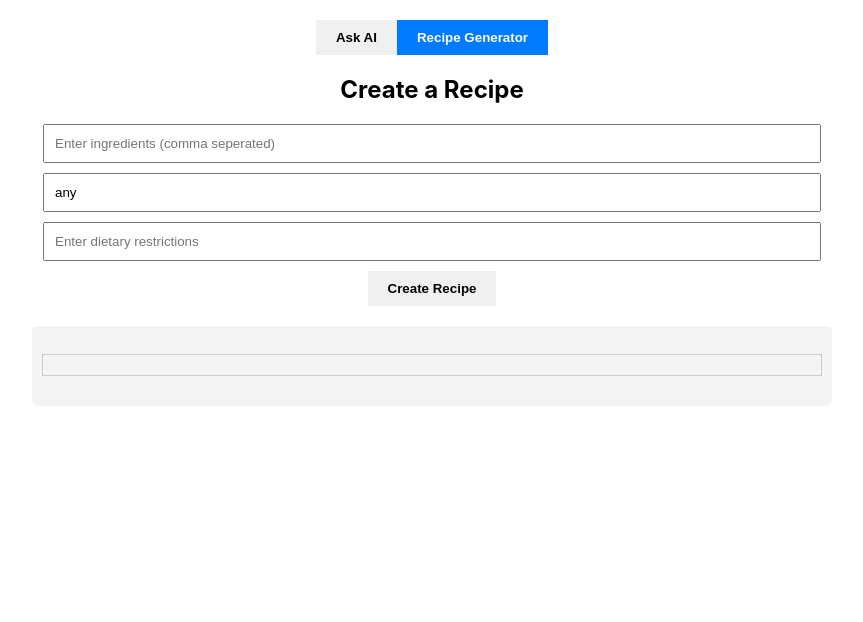
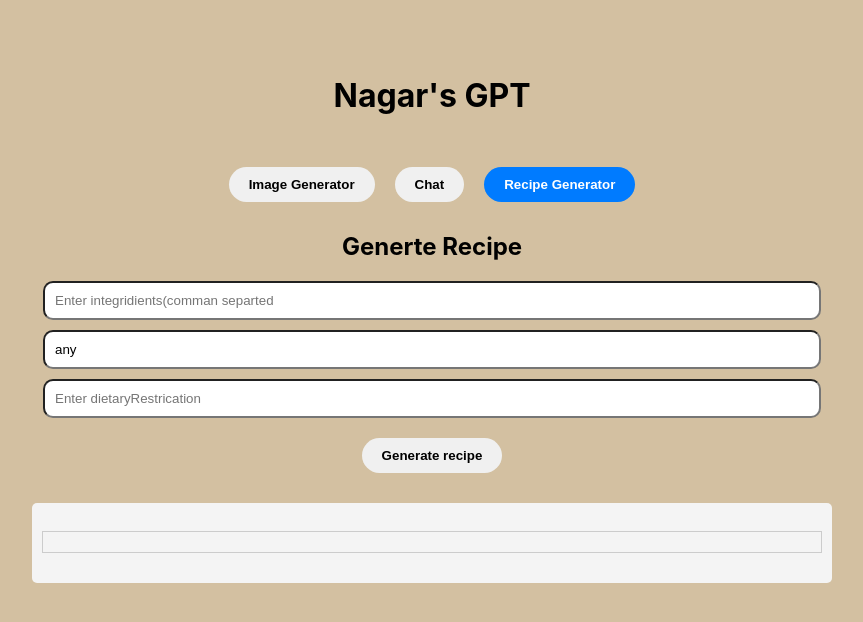
Before and after one commit to ManishNagar001/Spring-Demo, a React (Create React App) app in the folder spring-ai-demo-react/: page / in a window 1280 px wide. Both pictures are taken after a click on the button "Recipe Generator". Shown: the top 622 px of the page, without its empty margins (208-1071 px from the left). Built offline with nearby package versions, Linux system fonts and the light colour scheme.

Commit message:
Local working

```diff
--- a/spring-ai-demo-react/src/App.css
+++ b/spring-ai-demo-react/src/App.css
@@ -1,3 +1,6 @@
+body {
+  background-color: #d3c0a1;
+}
 .App {
   text-align: center;
   max-width: 800px;
@@ -10,6 +13,10 @@
   justify-content: space-around;
   margin-bottom: 20px;
 }
+h1 {
+  text-align: center;
+  padding: 35px 0px 20px;
+}
 
 button {
   padding: 10px 20px;
@@ -17,6 +24,8 @@ button {
   border: none;
   background-color: #f0f0f0;
   font-weight: bold;
+  border-radius: 20px;
+  margin: 10px;
 }
 
 button.active {
@@ -29,6 +38,7 @@ input {
   width: calc(100% - 22px);
   margin-bottom: 10px;
   box-sizing: border-box;
+  border-radius: 10px;
 }
 
 .tab-content {
@@ -36,10 +46,11 @@ input {
 }
 
 .image-grid {
-  display: grid;
+  //display: grid;
   grid-template-columns: repeat(4, 1fr);
   gap: 10px;
-  margin-top: 20px;
+  margin-top: 10px;
+  justify-content: center;
 }
 
 img {
--- a/spring-ai-demo-react/src/App.js
+++ b/spring-ai-demo-react/src/App.js
@@ -1,37 +1,39 @@
-import React, { useState } from 'react';
+import React, {useState} from 'react';
 import './App.css';
-// import ImageGenerator from './components/ImageGenerator';
-import ChatComponent from './components/ChatComponent';
-import RecipeGenerator from './components/RecipeGenerator';
+// import ImageGenerator from './components/imageGenerator';
+import RecipeGenerator from './components/recipeGenerator';
+import ImageFree from './components/imageFree';
+import Chat from './components/chat';
 
 function App() {
-  const [activeTab, setActiveTab] = useState('image-generator');
 
-  const handleTabChange = (tab) => {
-    //alert(tab)
-    setActiveTab(tab);
+  const [activeTab,setActiveTab]=useState('image-generator')
+
+  const handleTabChange=(tab)=>{
+   // alert(tab)
+    setActiveTab(tab)
   };
 
   return (
     <div className="App">
-      {/* <button className={activeTab === 'image-generator' ? 'active' : ''}
-       onClick={() => handleTabChange('image-generator')}>
-        Image Generator
-        </button> */}
-      <button  className={activeTab === 'chat' ? 'active' : ''}
-      onClick={() => handleTabChange('chat')}>
-        Ask AI
-        </button>
-      <button className={activeTab === 'recipe-generator' ? 'active' : ''}
-      onClick={() => handleTabChange('recipe-generator')}>
-        Recipe Generator
-        </button>
+      <h1> Nagar's GPT </h1>
+      <button className={activeTab==='image-generator' ? 'active':' '}
+      onClick={()=> handleTabChange('image-generator')}>
+        Image Generator </button>
+      <button className={ activeTab==='chat' ? 'active': ' '}
+       onClick={()=> handleTabChange('chat')}>Chat </button>
+      <button  className={activeTab==='recipe-generator'? 'active':' '}
+       onClick={()=> handleTabChange('recipe-generator')}> Recipe Generator </button>
 
-        <div>
-          {/* {activeTab === 'image-generator' && <ImageGenerator/>} */}
-          {activeTab === 'chat' && <ChatComponent/>}
-          {activeTab === 'recipe-generator' && <RecipeGenerator/>}
-        </div>
+          <div>
+            {/* {activeTab=='image-generator' && <ImageGenerator/>} */}
+             {activeTab=='image-generator' && <ImageFree/>}
+
+             {activeTab=='chat' && <Chat/>}
+           {activeTab=='recipe-generator' && <RecipeGenerator/>}
+
+          </div>
+
     </div>
   );
 }
--- a/spring-ai-demo-react/src/components/ChatComponent.js
+++ /dev/null
@@ -1,35 +0,0 @@
-import React, { useState } from "react";
-
-function ChatComponent() {
-    const [prompt, setPrompt] = useState('');
-    const [chatResponse, setChatResponse] = useState('');
-
-    const askAI = async () => {
-        try {
-            const response = await fetch(`http://localhost:8080/askai?prompt=${prompt}`)
-            const data = await response.text();
-            console.log(data);
-            setChatResponse(data);
-        } catch (error) {
-            console.error("Error generating response : ", error)
-        }
-    };
-
-    return (
-        <div>
-            <h2>Talk to AI</h2>
-            <input
-                type="text"
-                value={prompt}
-                onChange={(e) => setPrompt(e.target.value)}
-                placeholder="Enter a prompt for AI"
-            />
-            <button onClick={askAI}>Ask AI</button>
-            <div className="output">
-                <p>{chatResponse}</p>
-            </div>
-        </div>
-    );
-}
-
-export default ChatComponent;
--- a/spring-ai-demo-react/src/components/RecipeGenerator.js
+++ b/spring-ai-demo-react/src/components/RecipeGenerator.js
@@ -1,52 +1,55 @@
-import React, { useState } from "react";
+import React,{useState} from 'react'
 
-function RecipeGenerator() {
-    const [ingredients, setIngredients] = useState('');
-    const [cuisine, setCuisine] = useState('any');
-    const [dietaryRestrictions, setDietaryRestrictions] = useState('');
-    const [recipe, setRecipe] = useState('');
+export function RecipeGenerator(){
+
+    const[ingredients, setIngredients]=useState('');
+
+    const[cusine, setCusine]=useState('any');
+
+    const[dietaryRestrication, setdietaryRestrication]=useState('');
+
+    const[recipe, setRecipe]=useState('');
+
+    const GenerateRecipe =async ()=>{
+
+          try{
+            const response= await fetch(`http://localhost:8080/recipeGenerator?ingredients=${ingredients}&cuisine=${cusine}&dietaryRestications=${dietaryRestrication}`)
+           const data=await response.text();
+           console.log(data) ;
+           setRecipe(data);
+        }
+        catch(error){
+            console.error("Error generating recipe: ",error)
+
+        }
+
+    };
 
 
-    const createRecipe = async () => {
-        try {
-            const response = await fetch(`http://localhost:8080/recipeGenerator?ingredients=${ingredients}&dietaryRestrictions=${dietaryRestrictions}&cuisine=${cuisine}`)
-            const data = await response.text();
-            console.log(data);
-            setRecipe(data);
-        } catch (error) {
-            console.error("Error generating recipe : ", error)
-        }
-    };
+    return (
 
-    return (
         <div>
-            <h2>Create a Recipe</h2>
-            <input
-                type="text"
-                value={ingredients}
-                onChange={(e) => setIngredients(e.target.value)}
-                placeholder="Enter ingredients (comma seperated)"
-            />
 
-            <input
-                type="text"
-                value={cuisine}
-                onChange={(e) => setCuisine(e.target.value)}
-                placeholder="Enter cuisine type"
-            />
+        <h2>Generte Recipe </h2>
+        <input type="text"  value={ingredients}
+        onChange={(e)=>setIngredients(e.target.value)}
+       placeholder="Enter integridients(comman separted" />
 
-            <input
-                type="text"
-                value={dietaryRestrictions}
-                onChange={(e) => setDietaryRestrictions(e.target.value)}
-                placeholder="Enter dietary restrictions"
-            />
+          <input type="text"  value={cusine}
+        onChange={(e)=>setCusine(e.target.value)}
+       placeholder="Enter cusine" />
 
-            <button onClick={createRecipe}>Create Recipe</button>
+          <input type="text"  value={dietaryRestrication}
+        onChange={(e)=>setdietaryRestrication(e.target.value)}
+       placeholder="Enter dietaryRestrication" />
 
-            <div className="output">
-                <pre className="recipe-text">{recipe}</pre>
+        <button onClick={GenerateRecipe}> Generate recipe </button>
+         <div className="output">
+            <pre className="recipe-text">{recipe}</pre>
+
+
             </div>
+
         </div>
     );
 }
--- /dev/null
+++ b/spring-ai-demo-react/src/components/chat.js
@@ -0,0 +1,47 @@
+import React,{useState} from 'react'
+
+export function Chat(){
+    const [prompt, setPrompt]=useState('');
+    const [chatResponse,setChatResponse]=useState('');
+    const[loading, setLoading]=useState(false)
+
+   const askAI=async ()=>{
+     try{
+           setLoading(true);
+            const response= await fetch(`http://localhost:8080/askai?prompt=${prompt}`)
+           const data=await response.text();
+           console.log(data) ;
+           setChatResponse(data);
+        }
+        catch(error){
+            console.error("Error generating Image: ",error)
+
+        }
+        finally{
+            setLoading(false);
+        }
+   }
+
+    return (
+        <div>
+          <h2>Chat </h2>
+          <input  type="text" value={prompt}
+          onChange={(e)=> setPrompt(e.target.value)}
+           placeholder="Enter a prompt for AI"
+           />
+
+           <button onClick={askAI}> Ask AI </button>
+
+           <div className="output">
+            {
+                loading?(<p> 💸 Paisa bachaya hai, ab thoda time invest karo.</p>):(<p>  {chatResponse}</p>)
+            }
+
+
+            </div>
+
+        </div>
+    );
+}
+
+export default Chat;
--- /dev/null
+++ b/spring-ai-demo-react/src/components/imageFree.js
@@ -0,0 +1,47 @@
+import React,{useState} from 'react'
+
+export function ImageFree(){
+
+    const[prompt, setPrompt]=useState('');
+    const[imageUrl,setImageUrls]=useState([]);
+    const[furl,setFurl]=useState([]);
+
+    const generateImage =async()=>{
+        try{
+            const response=`https://image.pollinations.ai/${prompt}`
+          // const urls=await response.json();
+           setFurl(response);
+        }
+        catch(error){
+            console.error("Error generating Image: ",error)
+
+        }
+
+    };
+    return (
+     <div className="tab-content">
+         <h2>Generte Images </h2>
+         <input type="text" value={prompt}
+           onChange={(e)=> setPrompt(e.target.value)}
+           placeholder="Enter prompt for image"/>
+
+<button onClick={generateImage}> Generate Image </button>
+
+       <div className="image-grid">
+        {/* {imageUrl.map((url,index) =>(
+            <img key={index} src={url} alt={`Generated ${index}`} />
+        ))}
+
+       {[...Array(4-imageUrl.length)].map((_, index)=>(
+           <div key={index+imageUrl.length}
+           className="empty-image-slot"></div>
+       ))} */}
+
+       <img src={furl} />
+
+       </div>
+        </div>
+    );
+}
+
+export default ImageFree;
```
Also changed, not shown: 1 other file (tests, documents, lock files or other folders).
